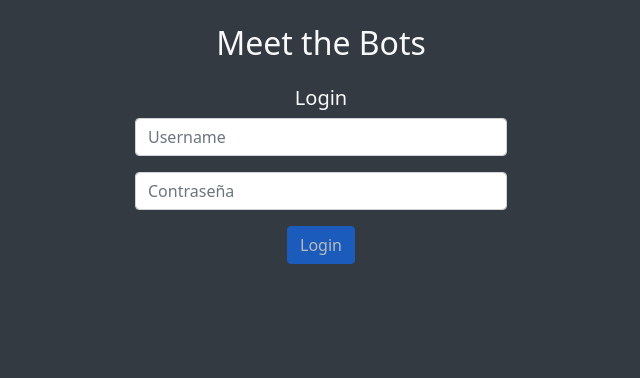
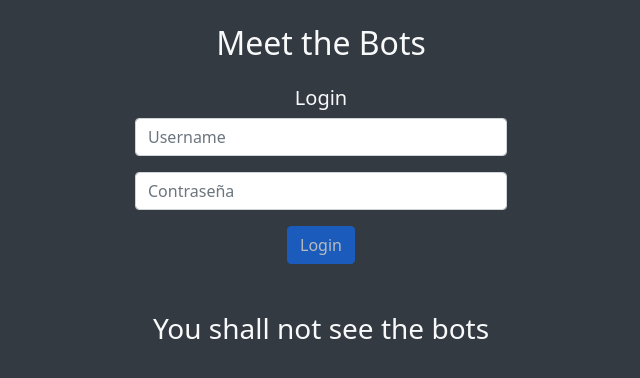
Before and after one commit to menchu123/RobotFactory-front, a React (Create React App) app: page / in a window 1280 px wide. Shown: the top 378 px of the page, without its empty margins (319-959 px from the left). Built offline with nearby package versions, Linux system fonts and the light colour scheme.

Commit message:
Added loading message to RobotList

```diff
--- a/src/App.js
+++ b/src/App.js
@@ -25,7 +25,11 @@ function App() {
         <h2 className="mt-4">Meet the Bots</h2>
         <LoginForm isAuthenticated={user.isAuthenticated} />
       </header>
-      {user.isAuthenticated ? <RobotList /> : ""}
+      {user.isAuthenticated ? (
+        <RobotList />
+      ) : (
+        <h3 className="mt-5 text-center">You shall not see the bots</h3>
+      )}
     </div>
   );
 }
--- a/src/components/RobotList/RobotList.js
+++ b/src/components/RobotList/RobotList.js
@@ -23,8 +23,7 @@ const RobotList = () => {
     setIsEditing(true);
   };
 
-  return (
-    robots.length && (
+  return robots.length ? (
     <>
       <ul className="list-unstyled row row-cols-md-4">
         <li className="form-container col mt-3">
@@ -48,7 +47,8 @@ const RobotList = () => {
         ))}
       </ul>
     </>
-    )
+  ) : (
+    <h4 className="mt-5 text-center">Loading...</h4>
   );
 };
 
```
Lines whose indentation alone changed are shown as unchanged.
